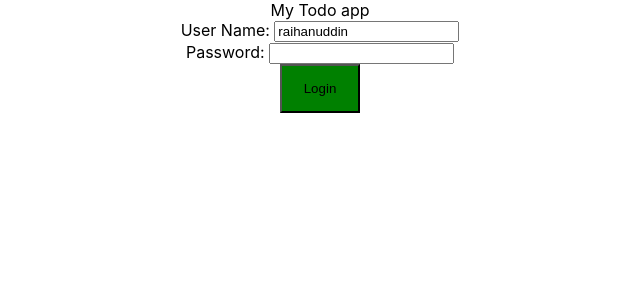
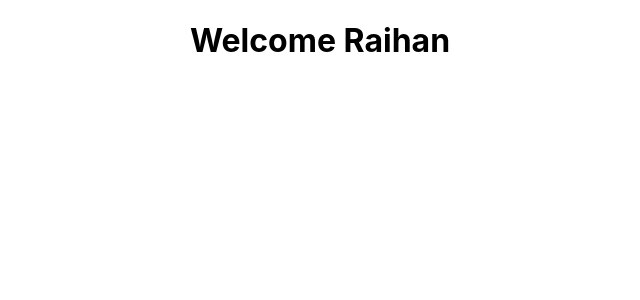
Before and after one commit to raihanuddin561/full_stack_spring_boot_project, a React (Create React App) app in the folder todo-app/: page /welcome in a window 1280 px wide. Shown: the top 300 px of the page, without its empty margins (320-960 px from the left). Built offline with nearby package versions, Linux system fonts and the light colour scheme; the HTML template or start-up script is replaced by a standard one.

Commit message:
Working on routing controller

```diff
--- a/todo-app/package.json
+++ b/todo-app/package.json
@@ -7,7 +7,9 @@
     "@testing-library/react": "^9.5.0",
     "@testing-library/user-event": "^7.2.1",
     "react": "^16.13.0",
+    "react-clear-cache": "^1.1.0",
     "react-dom": "^16.13.0",
+    "react-router-dom": "^5.1.2",
     "react-scripts": "3.4.0"
   },
   "scripts": {
--- /dev/null
+++ b/todo-app/src/components/todo-app/Raihan.jsx
@@ -0,0 +1,12 @@
+import React,{Component} from "react"
+class Raihan extends Component{
+    render(){
+        return(
+            <div>
+                Hi Raihan
+            </div>
+        )
+    }
+}
+
+export default Raihan
--- a/todo-app/src/components/todo-app/TodoApp.jsx
+++ b/todo-app/src/components/todo-app/TodoApp.jsx
@@ -1,12 +1,26 @@
 import React,{Component} from 'react'
+import {BrowserRouter as Router,Route,Switch} from "react-router-dom"
+import Welcome from "./Welcome"
+import WelcomeTo from "./WelcomeTo"
+import Raihan from "./Raihan"
 import "./TodoApp.css"
 class TodoApp extends Component{
     render(){
         return (
-            <div>
-                My Todo app
-                <LoginComponent />
-            </div>
+            <Router>
+                <div>
+                <Switch>
+                <Route path="/" exact component={LoginComponent} />
+                <Route path="/welcome" component={Welcome} />
+                <Route path="/wel" component={WelcomeTo} />
+                <Route path="/rai" component={Raihan} />
+                </Switch>
+                </div>
+            </Router>
+
+
+
+
         )
     }
 }
@@ -19,23 +33,45 @@ class LoginComponent extends Component{
         super(props)
         this.state = {
             username: "raihanuddin",
-            password:""
+            password:"",
+            invalidCredential:false,
+            showSuccessMessage: false
+
         }
         this.handleChange = this.handleChange.bind(this)
+        this.loginClicked = this.loginClicked.bind(this)
     }
     handleChange(event){
         this.setState({
             [event.target.name]: event.target.value
         })
     }
+    loginClicked(){
+        if(this.state.username==="raihanuddin" && this.state.password==="dummy"){
+            this.setState({
+                showSuccessMessage: true,
+                invalidCredential:false
+            })
+        }else{
+
+            this.setState({
+                showSuccessMessage: false,
+                invalidCredential: true
+            })
+        }
+        console.log(this.state.loginSuccess)
+    }
     render(){
         return (
             <div>
+
+                {this.state.invalidCredential && <div>Invalid credential</div>}
+                {this.state.showSuccessMessage && <div>Login Success</div>}
                 User Name: <input type="text" name="username" value={this.state.username} onChange={this.handleChange}/>
                 <br/>
                 Password: <input type="password" name="password" value={this.state.password} onChange={this.handleChange}/>
                 <br/>
-                <button>Login</button>
+                <button onClick={this.loginClicked}>Login</button>
             </div>
         )
     }
--- /dev/null
+++ b/todo-app/src/components/todo-app/Welcome.jsx
@@ -0,0 +1,13 @@
+import React,{Component} from "react"
+
+class Welcome extends Component{
+    render(){
+        return (
+            <div>
+                <h1>Welcome Raihan</h1>
+            </div>
+        )
+    }
+}
+
+export default Welcome
--- /dev/null
+++ b/todo-app/src/components/todo-app/WelcomeTo.jsx
@@ -0,0 +1,13 @@
+import React,{Component} from "react"
+
+class WelcomeTo extends Component{
+    render(){
+        return (
+            <div>
+                <h1>Welcome To</h1>
+            </div>
+        )
+    }
+}
+
+export default WelcomeTo
```
Also changed, not shown: 1 other file (tests, documents, lock files or other folders).
